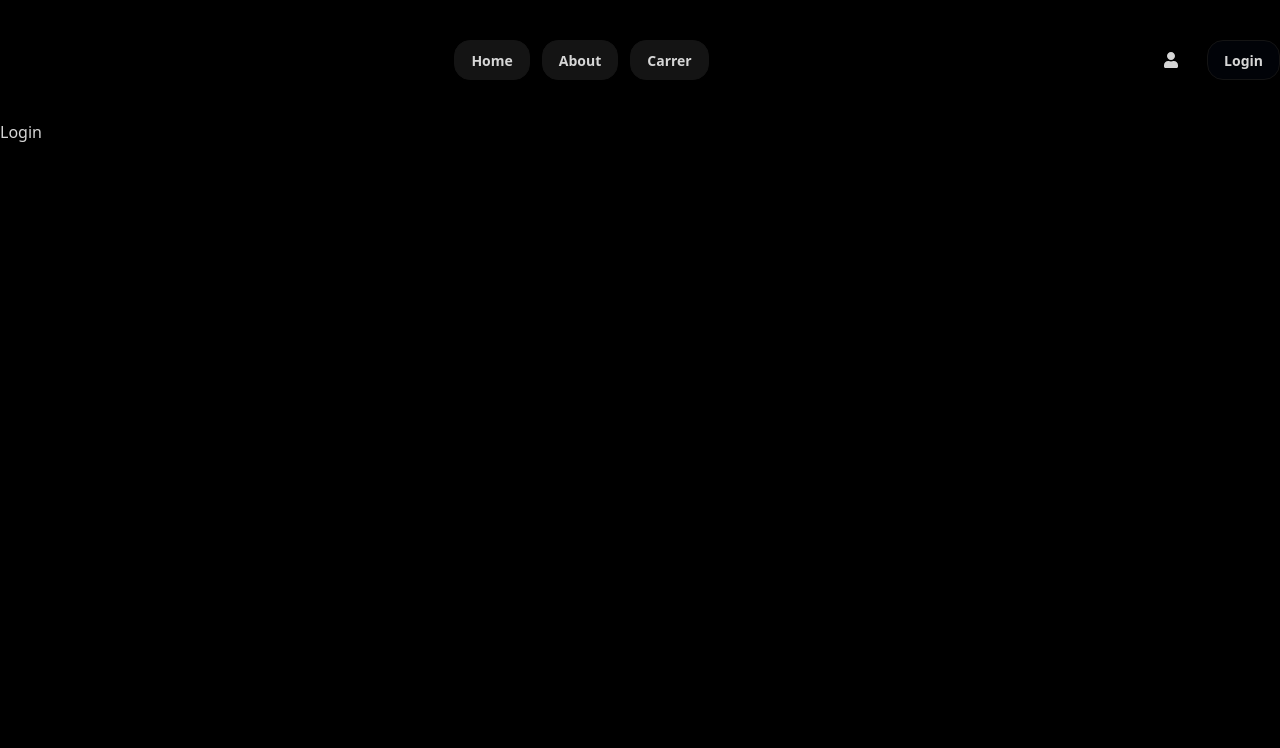
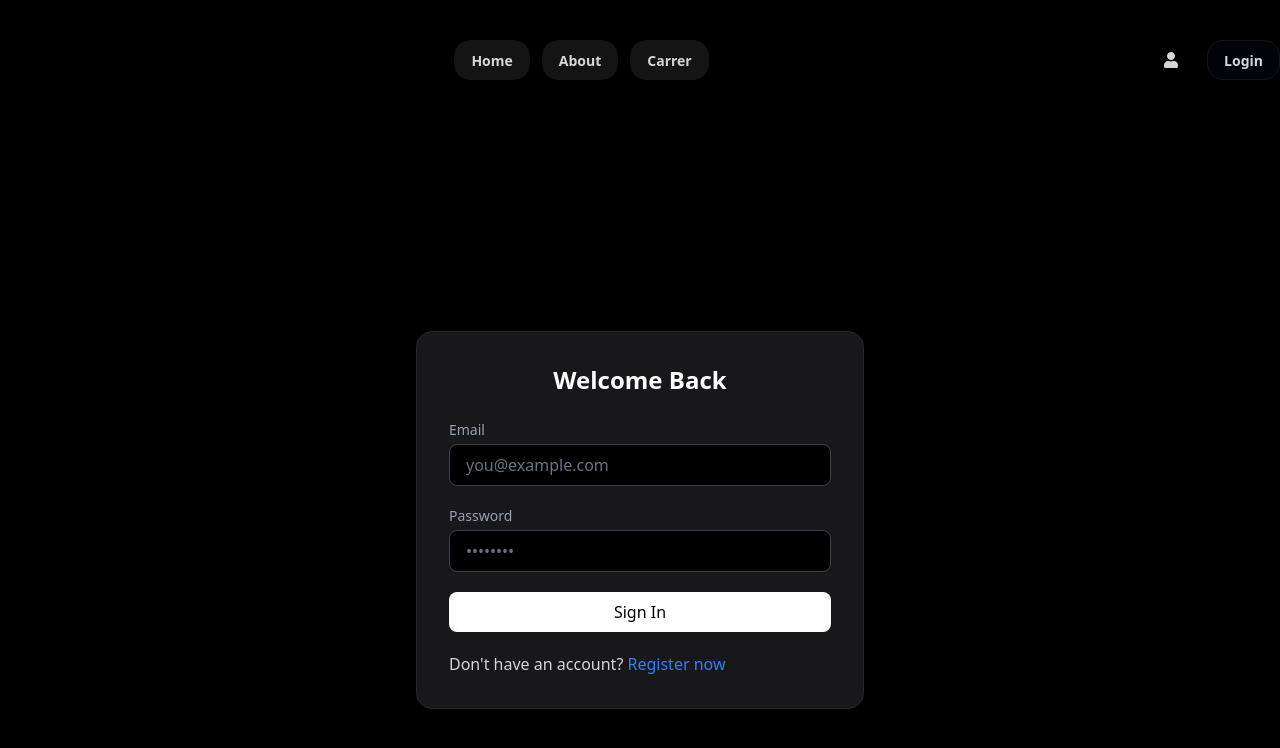
Before and after one commit to neya-mul/Dragon-News, a Next.js app: page /login in a window 1280 px wide. Shown: the top 748 px of the page. Built offline with nearby package versions, Linux system fonts and the light colour scheme.

Commit message:
login form added

```diff
--- a/package.json
+++ b/package.json
@@ -9,6 +9,7 @@
     "lint": "eslint"
   },
   "dependencies": {
+    "better-auth": "^1.6.9",
     "date-fns": "^4.1.0",
     "next": "16.2.4",
     "react": "19.2.4",
--- a/src/app/(auth)/login/page.jsx
+++ b/src/app/(auth)/login/page.jsx
@@ -1,7 +1,65 @@
+'use client'
+import Link from 'next/link'
 import React from 'react'
 
 export default function Login() {
+  const loginFunction = (e) => {
+    e.preventDefault();
+    const email = e.target.email.value;
+    const password = e.target.password.value
+  }
+
   return (
-    <div>Login</div>
+    <div>
+      <div className="min-h-screen flex items-center justify-center bg-black">
+        <div className="w-full max-w-md bg-zinc-900 p-8 rounded-2xl shadow-lg border border-zinc-800">
+
+          {/* Title */}
+          <h2 className="text-2xl font-semibold text-white text-center mb-6">
+            Welcome Back
+          </h2>
+
+          {/* Form */}
+          <form className="space-y-5" onSubmit={loginFunction}>
+
+            {/* Email Field */}
+            <div>
+              <label className="block text-sm text-gray-400 mb-1">
+                Email
+              </label>
+              <input
+                name='email'
+                type="email"
+                placeholder="you@example.com"
+                className="w-full px-4 py-2 rounded-lg bg-black border border-zinc-700 text-white placeholder-gray-500 focus:outline-none focus:ring-2 focus:ring-white focus:border-transparent transition"
+              />
+            </div>
+
+            {/* Password Field */}
+            <div>
+              <label className="block text-sm text-gray-400 mb-1">
+                Password
+              </label>
+              <input
+                name='password'
+                type="password"
+                placeholder="••••••••"
+                className="w-full px-4 py-2 rounded-lg bg-black border border-zinc-700 text-white placeholder-gray-500 focus:outline-none focus:ring-2 focus:ring-white focus:border-transparent transition"
+              />
+            </div>
+
+            {/* Button */}
+            <button
+              type="submit"
+              className="w-full py-2 rounded-lg bg-white text-black font-medium hover:bg-gray-200 transition"
+            >
+              Sign In
+            </button>
+            <p>Don't have an account? <Link href='/register' className='text-blue-500'>Register now</Link></p>
+          </form>
+
+        </div>
+      </div>
+    </div>
   )
 }
```
Also changed, not shown: 1 other file (tests, documents, lock files or other folders).
